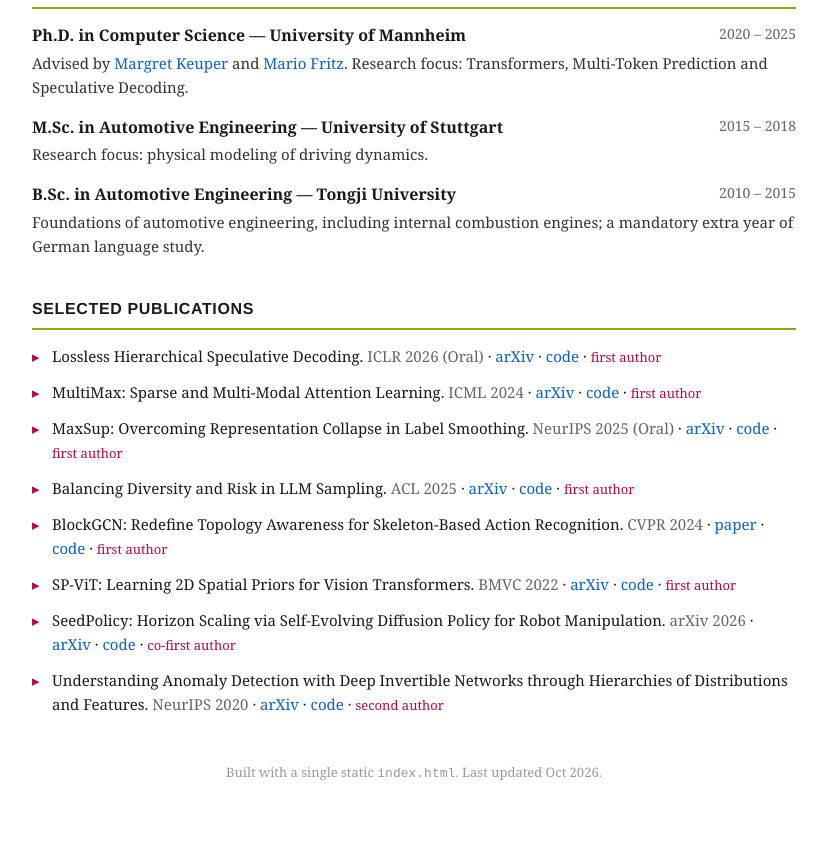
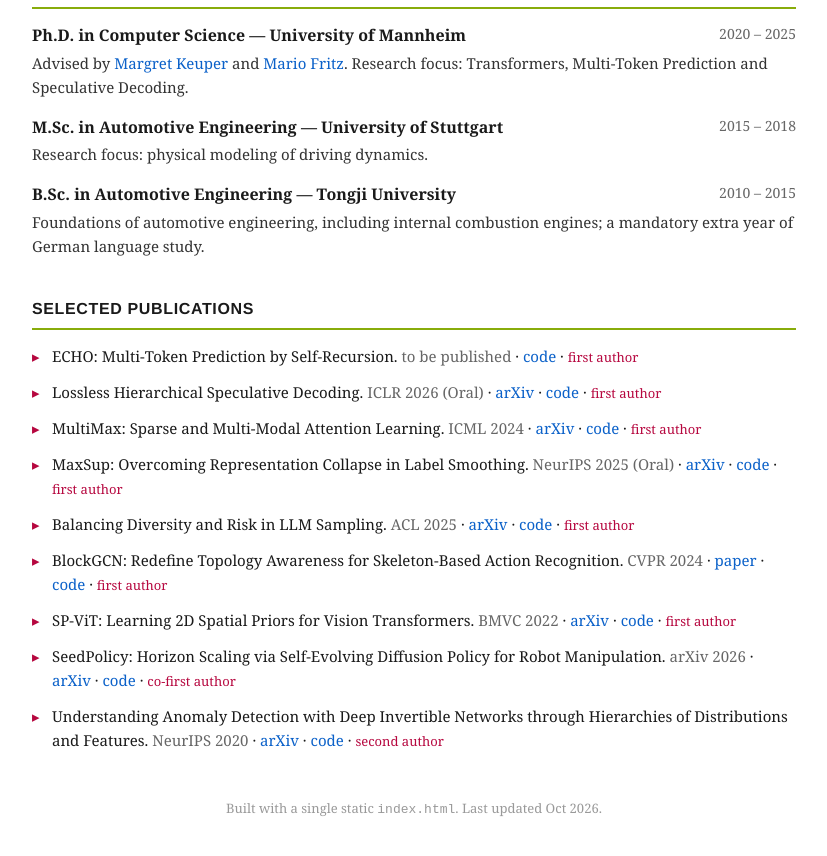
Before and after one commit to ZhouYuxuanYX/ZhouYuxuanYX.github.io, a Jekyll site: the page cv/index.html, which Jekyll copies as it is, in a window 1280 px wide and 900 px high, scrolled down 1795 px. Shown: the top 856 px of the window, without its empty margins (226-1053 px from the left). Built offline with Jekyll 4.4.1, drawn with Linux system fonts in a browser that asks for light colours.

Commit message:
CV: add ECHO to Selected Publications

```diff
--- a/cv/index.html
+++ b/cv/index.html
@@ -219,6 +219,10 @@
   <!-- PUBLICATIONS -->
   <h2>Selected Publications</h2>
   <ul class="pubs">
+    <li>ECHO: Multi-Token Prediction by Self-Recursion.
+        <span class="venue">to be published</span> &middot;
+        <!-- arXiv link to be added -->
+        <a href="https://github.com/ernie-research/ECHO">code</a> &middot; <span class="au">first author</span></li>
     <li>Lossless Hierarchical Speculative Decoding.
         <span class="venue">ICLR 2026 (Oral)</span> &middot;
         <a href="https://arxiv.org/abs/2601.05724">arXiv</a> &middot;
```
